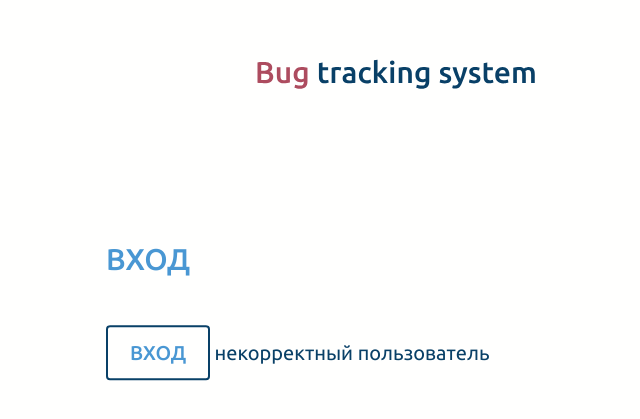
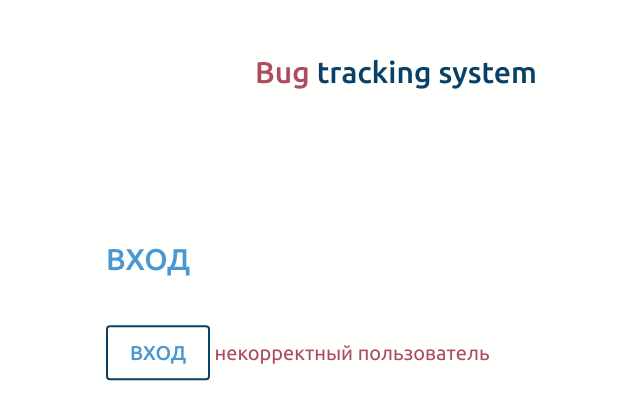
Before and after one commit to saramaxal/bug_tracking_system, a plain HTML site: page authorization.html in a window 1280 px wide. Shown: the part 183-602 px from the top of the page, without its empty margins (244-884 px from the left). Drawn offline with Linux system fonts and the light colour scheme.

Commit message:
style: logo.png

```diff
--- a/style/authorization.css
+++ b/style/authorization.css
@@ -3,7 +3,7 @@
 }
 
 .authorization__logo {
-    background: url("../image/logo.svg") bottom no-repeat;
+    background: url("../image/logo.png") bottom no-repeat;
     height: 34px;
     max-width: 282px;
     margin: 0 auto;
@@ -37,3 +37,7 @@
 .authorization__button {
     color: var(--COLOR-BLUE);
 }
+
+.authorization__error {
+    color: #AD4C5F;
+}
```
Also changed, not shown: image/logo.png (added).
